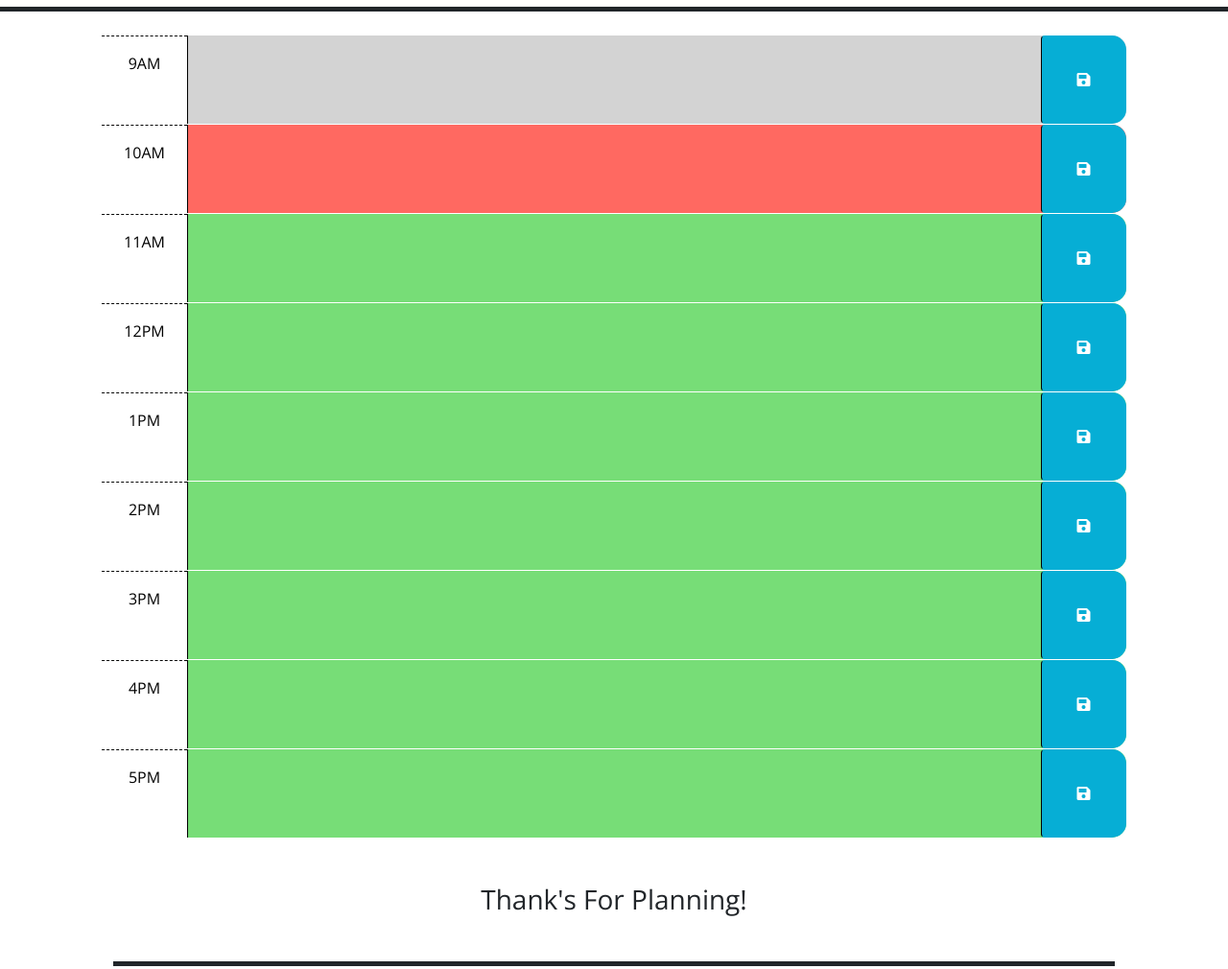
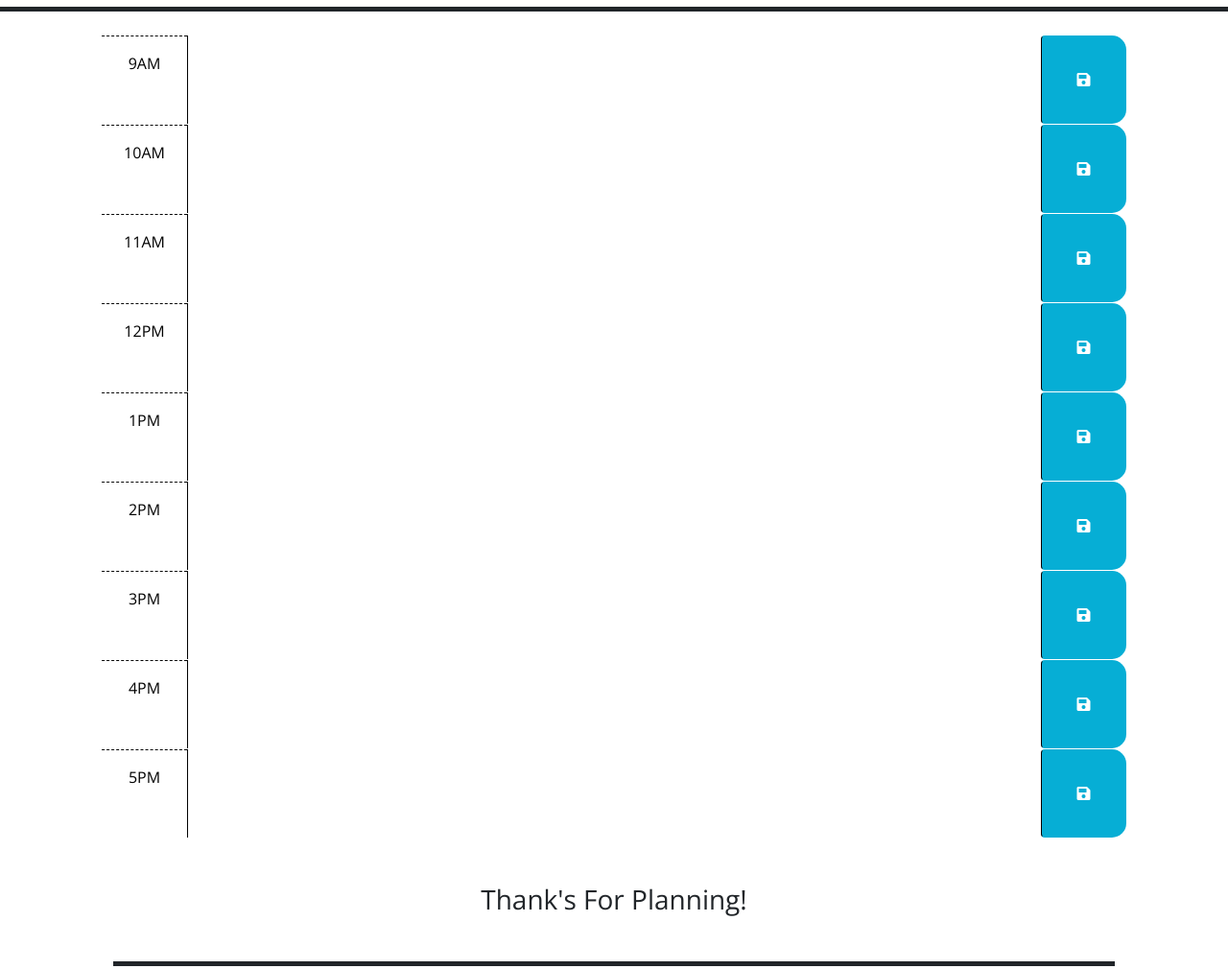
Before and after one commit to Bwhitman33/Work-Day-Scheduler, a plain HTML site: page index.html in a window 1280 px wide. Shown: the part 220-1230 px from the top of the page at 96% size. Drawn offline with nearby package versions, Linux system fonts and the light colour scheme; files that its build step writes are made by us from their sources; files whose address does not match are found by name.

Commit message:
Added final HTML and CSS changes and messeges

```diff
--- a/Assets/style.css
+++ b/Assets/style.css
@@ -58,3 +58,11 @@ textarea {
   font-size: 20px;
   transition: all 0.3s ease-in-out;
 }
+
+/* Added mobile view changes for a smooth mobile experience */
+@media only screen and (max-width: 768px) {
+  header {
+    display: block;
+    text-align: center;
+  }
+}
--- a/index.html
+++ b/index.html
@@ -29,18 +29,7 @@
       <p id="currentDay" class="lead"></p>
     </header>
     <div class="container-lg px-5">
-      <!-- Use class for "past", "present", and "future" to apply styles to the
-        time-block divs accordingly. The javascript will need to do this by
-        adding/removing these classes on each div by comparing the hour in the
-        id to the current hour. The html provided below is meant to be an example
-        demonstrating how the css provided can be leveraged to create the
-        desired layout and colors. The html below should be removed or updated
-        in the finished product. Remember to delete this comment once the
-        code is implemented.
-        -->
-
-      <!-- Example of a past time block. The "past" class adds a gray background color. -->
-      <div id="hour-9" class="row time-block past">
+      <div id="hour-9" class="row time-block">
         <div class="col-2 col-md-1 hour text-center py-3">9AM</div>
         <textarea class="col-8 col-md-10 description" rows="3"> </textarea>
         <button class="btn saveBtn col-2 col-md-1" aria-label="save">
@@ -48,8 +37,7 @@
         </button>
       </div>
 
-      <!-- Example of a a present time block. The "present" class adds a red background color. -->
-      <div id="hour-10" class="row time-block present">
+      <div id="hour-10" class="row time-block">
         <div class="col-2 col-md-1 hour text-center py-3">10AM</div>
         <textarea class="col-8 col-md-10 description" rows="3"> </textarea>
         <button class="btn saveBtn col-2 col-md-1" aria-label="save">
@@ -57,8 +45,7 @@
         </button>
       </div>
 
-      <!-- Example of a future time block. The "future" class adds a green background color. -->
-      <div id="hour-11" class="row time-block future">
+      <div id="hour-11" class="row time-block">
         <div class="col-2 col-md-1 hour text-center py-3">11AM</div>
         <textarea class="col-8 col-md-10 description" rows="3"> </textarea>
         <button class="btn saveBtn col-2 col-md-1" aria-label="save">
@@ -66,7 +53,7 @@
         </button>
       </div>
 
-      <div id="hour-12" class="row time-block future">
+      <div id="hour-12" class="row time-block">
         <div class="col-2 col-md-1 hour text-center py-3">12PM</div>
         <textarea class="col-8 col-md-10 description" rows="3"> </textarea>
         <button class="btn saveBtn col-2 col-md-1" aria-label="save">
@@ -74,7 +61,8 @@
         </button>
       </div>
 
-        <div id="hour-1" class="row time-block future">
+      <!-- Added the rest of the hours for our scheduler -->
+        <div id="hour-1" class="row time-block">
         <div class="col-2 col-md-1 hour text-center py-3">1PM</div>
         <textarea class="col-8 col-md-10 description" rows="3"> </textarea>
         <button class="btn saveBtn col-2 col-md-1" aria-label="save">
@@ -82,7 +70,7 @@
         </button>
       </div>
 
-      <div id="hour-2" class="row time-block future">
+      <div id="hour-2" class="row time-block">
         <div class="col-2 col-md-1 hour text-center py-3">2PM</div>
         <textarea class="col-8 col-md-10 description" rows="3"> </textarea>
         <button class="btn saveBtn col-2 col-md-1" aria-label="save">
@@ -90,7 +78,7 @@
         </button>
       </div>
 
-      <div id="hour-3" class="row time-block future">
+      <div id="hour-3" class="row time-block">
         <div class="col-2 col-md-1 hour text-center py-3">3PM</div>
         <textarea class="col-8 col-md-10 description" rows="3"> </textarea>
         <button class="btn saveBtn col-2 col-md-1" aria-label="save">
@@ -98,7 +86,7 @@
         </button>
       </div>
 
-      <div id="hour-4" class="row time-block future">
+      <div id="hour-4" class="row time-block">
         <div class="col-2 col-md-1 hour text-center py-3">4PM</div>
         <textarea class="col-8 col-md-10 description" rows="3"> </textarea>
         <button class="btn saveBtn col-2 col-md-1" aria-label="save">
@@ -106,7 +94,7 @@
         </button>
       </div>
 
-      <div id="hour-5" class="row time-block future">
+      <div id="hour-5" class="row time-block">
         <div class="col-2 col-md-1 hour text-center py-3">5PM</div>
         <textarea class="col-8 col-md-10 description" rows="3"> </textarea>
         <button class="btn saveBtn col-2 col-md-1" aria-label="save">
```
